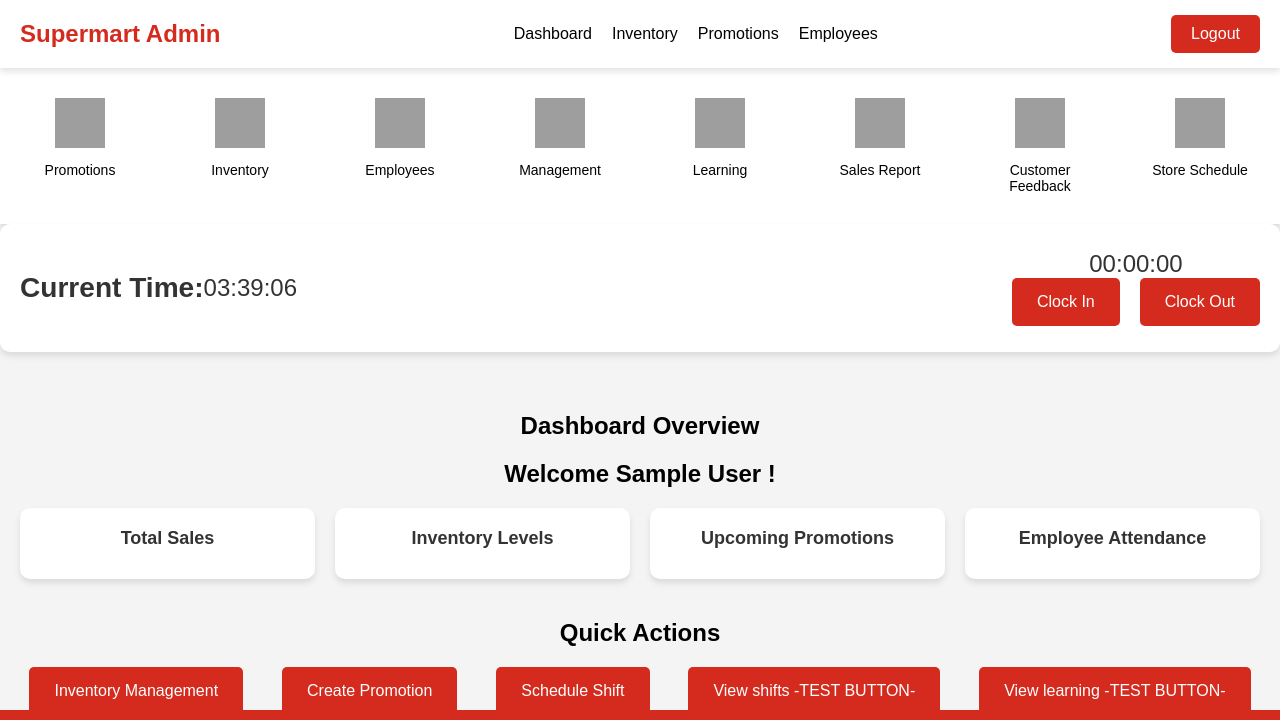
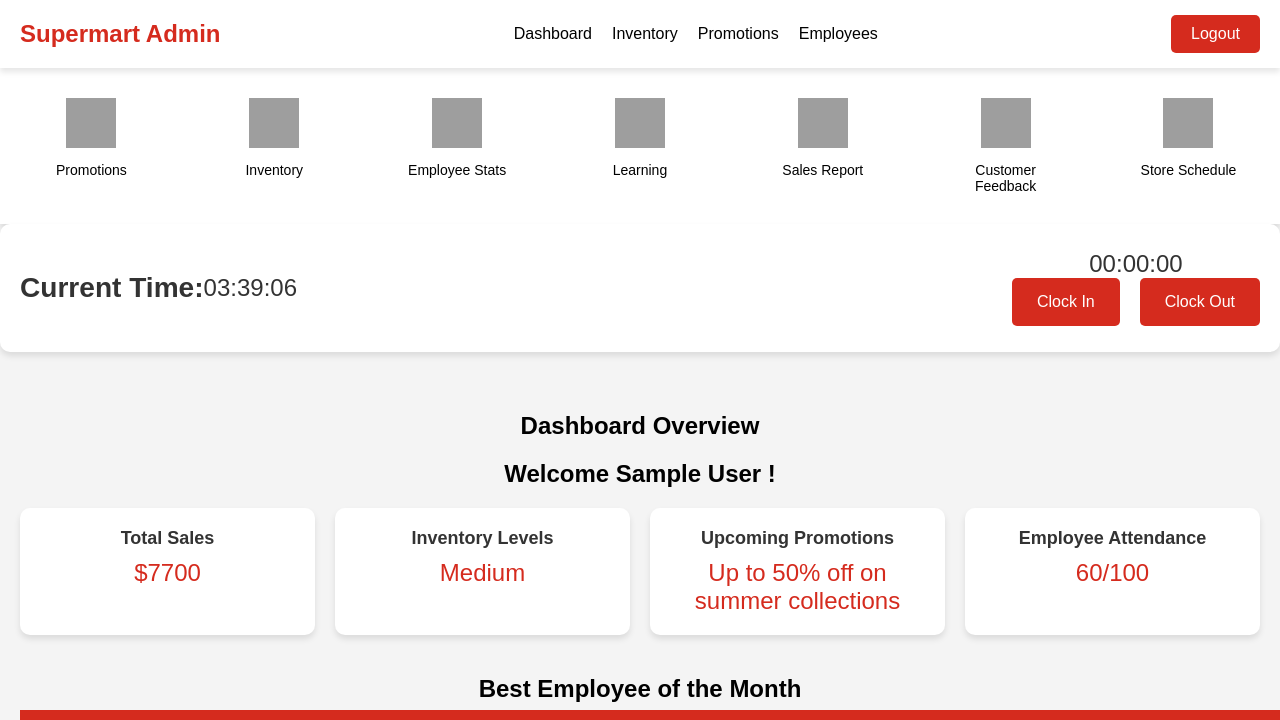
Before and after one commit to chirag170298/CP3407_G3, a PHP site: page / in a window 1280 px wide. Shown: the top 720 px of the page. Run offline with PHP 8.4, Linux system fonts and the light colour scheme; the visitor is signed in with stand-in values (Sample User, id 1); grey boxes are pictures that could not be loaded.

Commit message:
Move styles to main sheet, add info sectons

```diff
--- a/index.php
+++ b/index.php
@@ -6,13 +6,69 @@ include 'auth.php';
 
 <!DOCTYPE html>
 <html lang="en">
+
 <head>
     <link rel="stylesheet" href="mainstyles.css">
     <meta charset="UTF-8">
     <meta name="viewport" content="width=device-width, initial-scale=1.0">
     <title>Supermart Admin Dashboard</title>
+    <style>
+        /* .info-sections {
+            display: flex;
+            justify-content: space-between;
+            margin-top: 20px;
+        }
 
+        .best-employee,
+        .discount-offers {
+            width: 48%;
+            padding: 10px;
+            box-shadow: 0 0 10px rgba(0, 0, 0, 0.1);
+            border-radius: 8px;
+            background-color: #f9f9f9;
+        }
+
+        .best-employee h2,
+        .discount-offers h2 {
+            text-align: center;
+            color: #333;
+        }
+
+        .employee-content {
+            display: flex;
+            align-items: center;
+        }
+
+        .employee-image {
+            border-radius: 50%;
+            width: 120px;
+            height: 120px;
+            margin-right: 20px;
+        }
+
+        .employee-details {
+            max-width: 70%;
+        }
+
+        .offers-content {
+            padding: 10px;
+        }
+
+        .offer {
+            margin-bottom: 10px;
+            padding: 10px;
+            border: 1px solid #ddd;
+            border-radius: 5px;
+            background-color: #fff;
+        }
+
+        .offer h3 {
+            margin: 0;
+            color: #007BFF;
+        } */
+    </style>
 </head>
+
 <body>
     <div class="navbar">
         <div class="logo">
@@ -22,15 +78,15 @@ include 'auth.php';
             <a href="employee_stats.php">Dashboard</a>
             <a href="inventoryManagement.php">Inventory</a>
             <a href="promotions.php">Promotions</a>
-            <a href="#">Employees</a>
+            <a href="employees.php">Employees</a>
         </div>
         <button class="logout-btn" onclick=Logout()>Logout</button>
     </div>
 
     <div class="services">
         <div class="service">
-
-            <img src="promotion.png" alt="Service 1">
+            <a href="promotions.php">
+                <img src="promotion.png" alt="Service 1"> </a>
             <p>Promotions</p>
         </div>
         <div class="service">
@@ -38,13 +94,11 @@ include 'auth.php';
                 <img src="inventory.png" alt="Service 2"></a>
             <p>Inventory</p>
         </div>
+
         <div class="service">
-            <img src="businessman.png" alt="Service 3">
-            <p>Employees</p>
-        </div>
-        <div class="service">
-            <img src="management.png" alt="Service 4">
-            <p>Management</p>
+            <a href="employee_stats.php">
+                <img src="management.png" alt="Service 4"></a>
+            <p>Employee Stats</p>
         </div>
         <div class="service">
             <a href="learning.php">
@@ -52,7 +106,7 @@ include 'auth.php';
             <p>Learning</p>
         </div>
         <div class="service">
-            <a href="employee_stats.php">
+            <a href="sales_report.php">
                 <img src="statistics.png" alt="Service 6"></a>
             <p>Sales Report</p>
         </div>
@@ -89,31 +143,49 @@ include 'auth.php';
         <div class="metrics-container">
             <div class="metric">
                 <h3>Total Sales</h3>
-                <p id="sales-figures"></p>
+                <p id="sales-figures">$7700</p>
             </div>
             <div class="metric">
                 <h3>Inventory Levels</h3>
-                <p id="inventory-levels"></p>
+                <p id="inventory-levels">Medium</p>
             </div>
             <div class="metric">
                 <h3>Upcoming Promotions</h3>
-                <p id="upcoming-promotions"></p>
+                <p id="upcoming-promotions">Up to 50% off on summer collections</p>
             </div>
             <div class="metric">
                 <h3>Employee Attendance</h3>
-                <p id="employee-attendance"></p>
+                <p id="employee-attendance">60/100</p>
+            </div>
+        </div>
+        <div class="info-sections">
+            <div class="best-employee">
+                <h2>Best Employee of the Month</h2>
+                <div class="employee-content">
+                    <img src="john.jpeg" alt="Best Employee" class="employee-image">
+                    <div class="employee-details">
+                        <h3>Christopher</h3>
+                        <p>Sales Associate</p>
+                        <p>John has shown exceptional performance this month with the highest sales and excellent
+                            customer feedback.</p>
+                    </div>
+                </div>
+            </div>
+            <div class="discount-offers">
+                <h2>Employee Discount Offers</h2>
+                <div class="offers-content">
+                    <div class="offer">
+                        <h3>20% Off on Electronics</h3>
+                        <p>Available for the next 3 days.</p>
+                    </div>
+                    <div class="offer">
+                        <h3>15% Off on Groceries</h3>
+                        <p>Available this weekend only.</p>
+                    </div>
+
                 </div>
             </div>
 
-        <h2>Quick Actions</h2>
-        <div class="quick-actions">
-            <button onclick="inventoryManagement()">Inventory Management</button>
-            <button onclick="createPromotion()">Create Promotion</button>
-            <button onclick="scheduleShift()">Schedule Shift</button>
-            <button onclick="viewShifts()">View shifts -TEST BUTTON-</button>
-            <button onclick="learningButton()">View learning -TEST BUTTON-</button>
-            <button onclick="performanceButton()">View Performance -TEST BUTTON-</button>
-        </div>
         </div>
 
         <div class="footer">
@@ -159,7 +231,7 @@ include 'auth.php';
                 window.location.href = 'employee_stats.php';
             }
 
-        // Clock functions
+            // Function to update the current time every second
             function updateClock() {
                 const now = new Date();
                 const hours = String(now.getHours()).padStart(2, '0');
@@ -175,6 +247,7 @@ include 'auth.php';
             let startTime;
             let elapsedTime = 0;
 
+            // Function to start the personal clock
             function startPersonalClock() {
                 startTime = new Date();
                 clockInterval = setInterval(() => {
@@ -187,25 +260,41 @@ include 'auth.php';
                 }, 1000);
             }
 
+            // Function to stop the personal clock
             function stopPersonalClock() {
                 clearInterval(clockInterval);
             }
 
+            // Function to handle the Clock In button click
             function clockIn() {
+                if (clockInterval) {
+                    alert("You are already clocked in.");
+                    return;
+                }
                 startPersonalClock();
             }
 
+            // Function to handle the Clock Out button click
             function clockOut() {
+                if (!clockInterval) {
+                    alert("You need to clock in first.");
+                    return;
+                }
                 stopPersonalClock();
+                const hours = String(Math.floor(elapsedTime / 3600000)).padStart(2, '0');
+                const minutes = String(Math.floor((elapsedTime % 3600000) / 60000)).padStart(2, '0');
+                const seconds = String(Math.floor((elapsedTime % 60000) / 1000)).padStart(2, '0');
+                alert(`You worked for ${hours}:${minutes}:${seconds}`);
                 document.getElementById('personal-clock').innerText = `00:00:00`;
                 elapsedTime = 0;
-            alert(`You worked for ${document.getElementById('personal-clock').innerText}`);
             }
 
             function Logout() {
                 window.location.href = 'logout.php';
             }
 
+
         </script>
 </body>
+
 </html>
```
Lines whose indentation alone changed are shown as unchanged.
